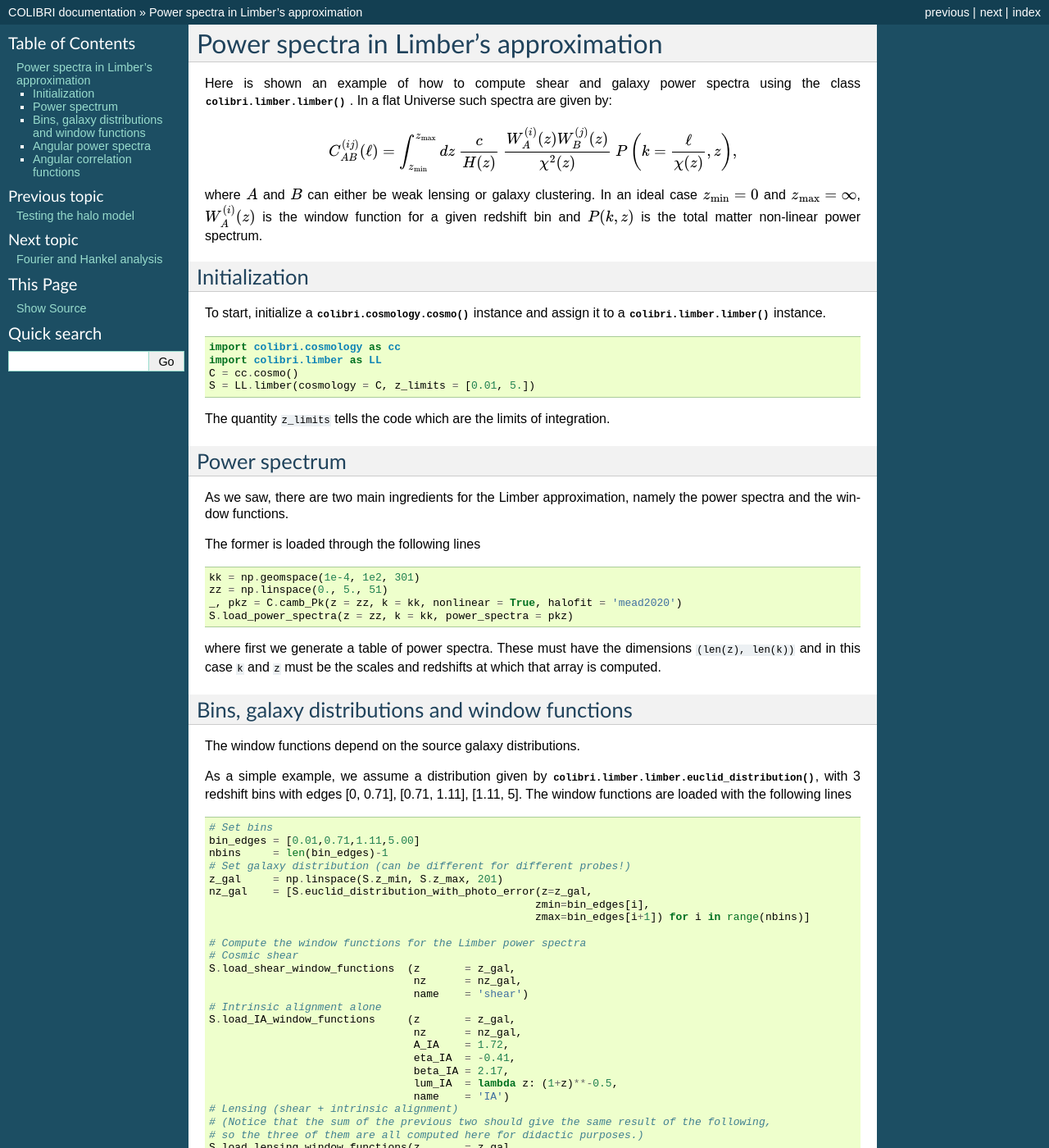
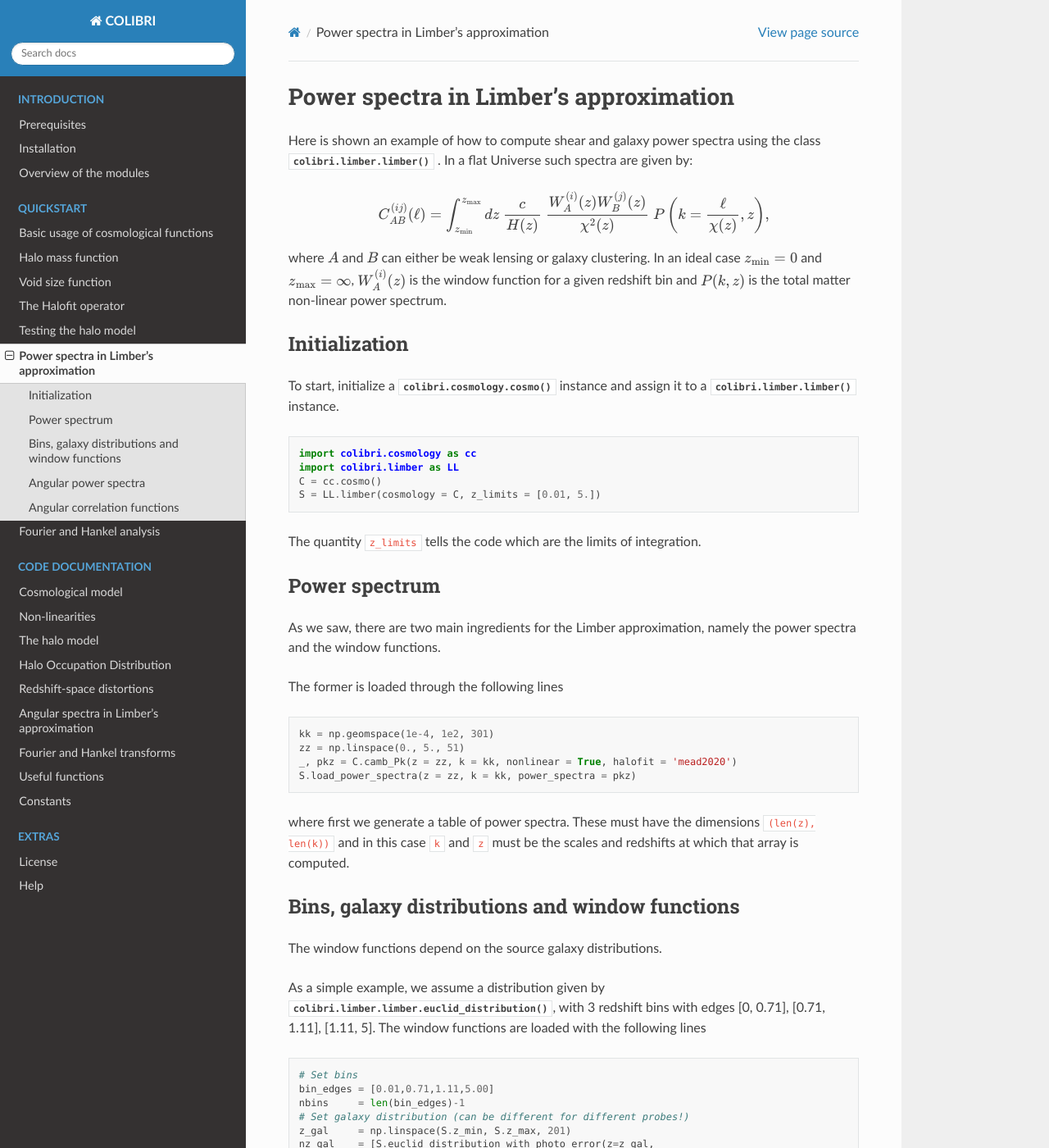
Before and after one commit to GabrieleParimbelli/COLIBRI, a Sphinx documentation site: the page built from doc/source/quickstart/test_limber.rst, in a window 1280 px wide and 1400 px high. Shown: the whole window at 82% size. Built offline with Sphinx 7.4.7 and the Read the Docs theme 2.0.0, drawn with Linux system fonts in a browser that asks for light colours; some of the changed text lies outside the part shown.

Commit message:
Rebuilding documentation with ReadTheDocs

```diff
--- a/doc/source/conf.py
+++ b/doc/source/conf.py
@@ -87,7 +87,7 @@ autodoc_mock_imports = ['numpy', 'scipy', 'math', 'classy', 'camb', 'cython', 'f
 #MOCK_MODULES = ['numpy', 'scipy', 'pandas']
 #sys.modules.update((mod_name, Mock()) for mod_name in MOCK_MODULES)
 from unittest import mock
-MOCK_MODULES = ['scipy', 'numpy', 'pandas']
+MOCK_MODULES = ['numpy', 'scipy', 'pandas']
 for mod_name in MOCK_MODULES:
     #sys.modules[mod_name] = mock.Mock()
     sys.modules[mod_name] = mock.MagicMock()
@@ -98,8 +98,8 @@ for mod_name in MOCK_MODULES:
 # The theme to use for HTML and HTML Help pages.  See the documentation for
 # a list of builtin themes.
 #
-#html_theme = 'sphinx_rtd_theme'
-html_theme = 'classic'
+html_theme = 'sphinx_rtd_theme'
+#html_theme = 'classic'
 
 # Add any paths that contain custom static files (such as style sheets) here,
 # relative to this directory. They are copied after the builtin static files,
--- a/doc/source/quickstart/test_limber.rst
+++ b/doc/source/quickstart/test_limber.rst
@@ -44,7 +44,7 @@ where first we generate a table of power spectra. These must have the dimensions
 
 
 Bins, galaxy distributions and window functions
-------------------
+------------------------------------------------------
 
 The window functions depend on the source galaxy distributions.
 
```
